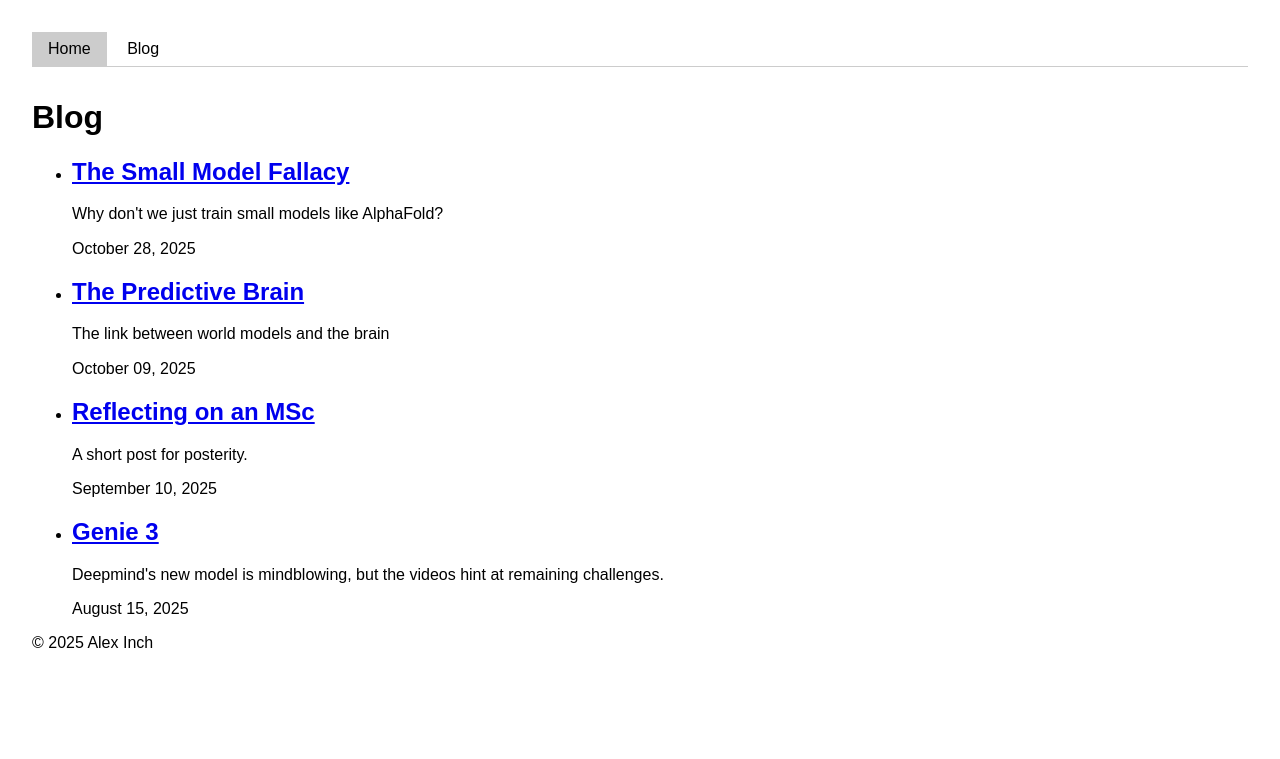
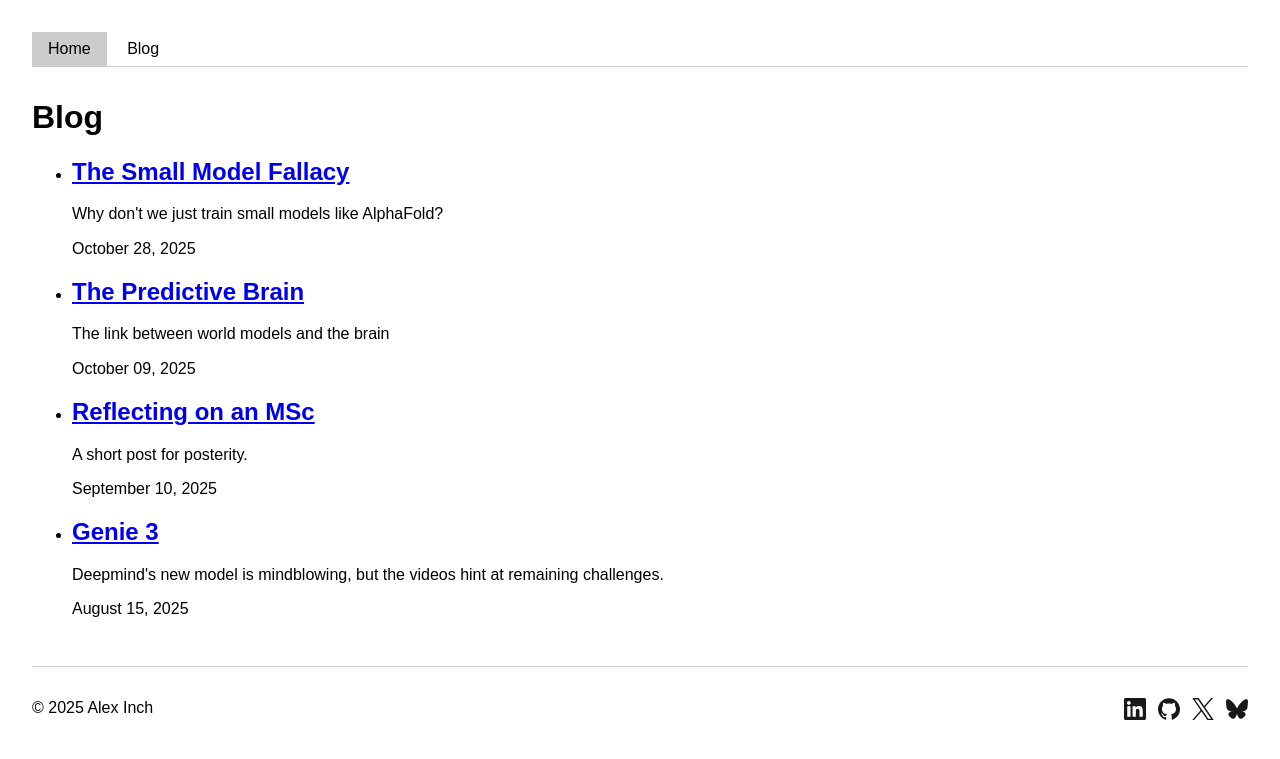
Before and after one commit to foty-hub/foty-hub.github.io, a Jekyll site: the page built from blog.md, in a window 1280 px wide. Shown: the top 759 px of the page. Built offline with Jekyll 4.4.1, drawn with Linux system fonts in a browser that asks for light colours.

Commit message:
add logos

```diff
--- a/_config.yaml
+++ b/_config.yaml
@@ -14,3 +14,8 @@ collections:
   posts:
     output: true
     permalink: /blog/:title
+social:
+  linkedin: "https://www.linkedin.com/in/alex-inch/"
+  github: "https://github.com/foty-hub"
+  x: "https://x.com/alexinch_ai"
+  bluesky: "https://bsky.app/profile/alexinch.bsky.social"
--- a/_layouts/default.html
+++ b/_layouts/default.html
@@ -33,6 +33,15 @@
     @media (max-width: 640px) {
       main section { margin-top: 5em; }
     }
+    /* Footer social icons */
+    .site-footer { display: flex; align-items: center; justify-content: space-between; margin-top: 3rem; padding-top: 1rem; border-top: 1px solid #ccc; }
+    .social-icons { display: flex; gap: 0.75rem; }
+    .social-icons a { display: inline-flex; width: 22px; height: 22px; align-items: center; justify-content: center; text-decoration: none; }
+    .social-icons img { width: 22px; height: 22px; display: block; filter: brightness(0) saturate(100%); opacity: 0.9; transition: opacity .15s ease-in-out; }
+    .social-icons a:hover img { opacity: 1; }
+    @media (prefers-color-scheme: dark) {
+      .site-footer { border-top-color: #444; }
+    }
   </style>
   {{ content_for_header }}
   {% if page.math or site.math %}
@@ -47,8 +56,31 @@
   <main>
     {{ content }}
   </main>
-  <footer>
+  <footer class="site-footer">
     <p>&copy; {{ site.time | date: "%Y" }} {{ site.author.name }}</p>
+    <nav class="social-icons" aria-label="Social links">
+      {% assign social = site.social | default: {} %}
+      {% if social.linkedin %}
+        <a href="{{ social.linkedin }}" aria-label="LinkedIn" target="_blank" rel="me noopener noreferrer">
+          <img src="{{ '/assets/icons/linkedin.svg' | relative_url }}" alt="LinkedIn">
+        </a>
+      {% endif %}
+      {% if social.github %}
+        <a href="{{ social.github }}" aria-label="GitHub" target="_blank" rel="me noopener noreferrer">
+          <img src="{{ '/assets/icons/github.svg' | relative_url }}" alt="GitHub">
+        </a>
+      {% endif %}
+      {% if social.x %}
+        <a href="{{ social.x }}" aria-label="X" target="_blank" rel="me noopener noreferrer">
+          <img src="{{ '/assets/icons/x.svg' | relative_url }}" alt="X">
+        </a>
+      {% endif %}
+      {% if social.bluesky %}
+        <a href="{{ social.bluesky }}" aria-label="Bluesky" target="_blank" rel="me noopener noreferrer">
+          <img src="{{ '/assets/icons/bluesky.svg' | relative_url }}" alt="Bluesky">
+        </a>
+      {% endif %}
+    </nav>
   </footer>
   <script>
     document.addEventListener("DOMContentLoaded", function() {
```
Also changed, not shown: README.md, assets/icons/bluesky.svg (added), assets/icons/github.svg (added), assets/icons/linkedin.svg (added), assets/icons/x.svg (added).
